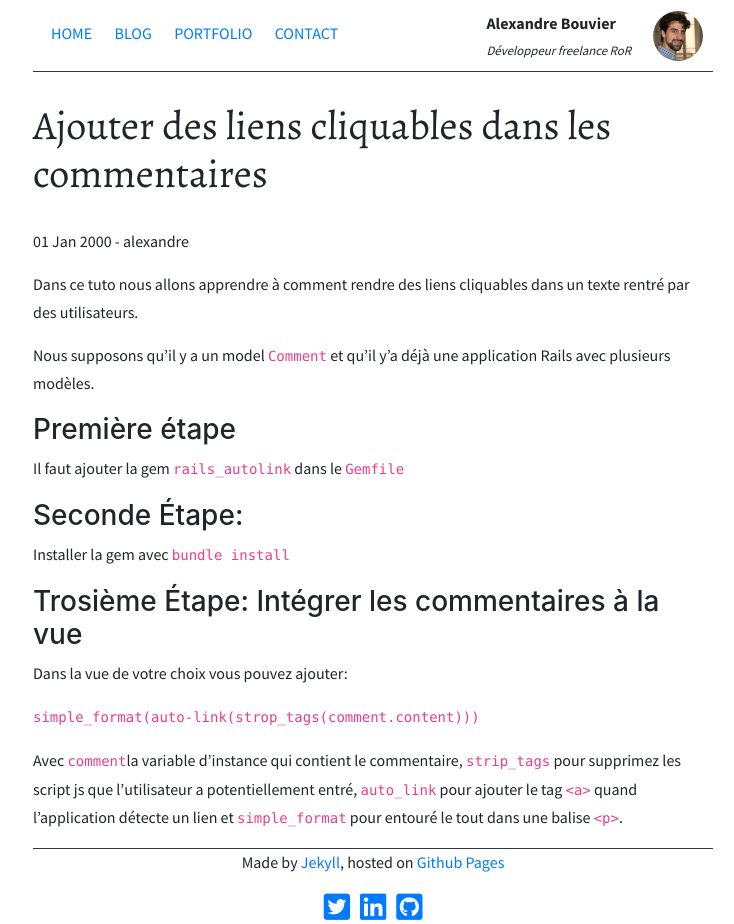
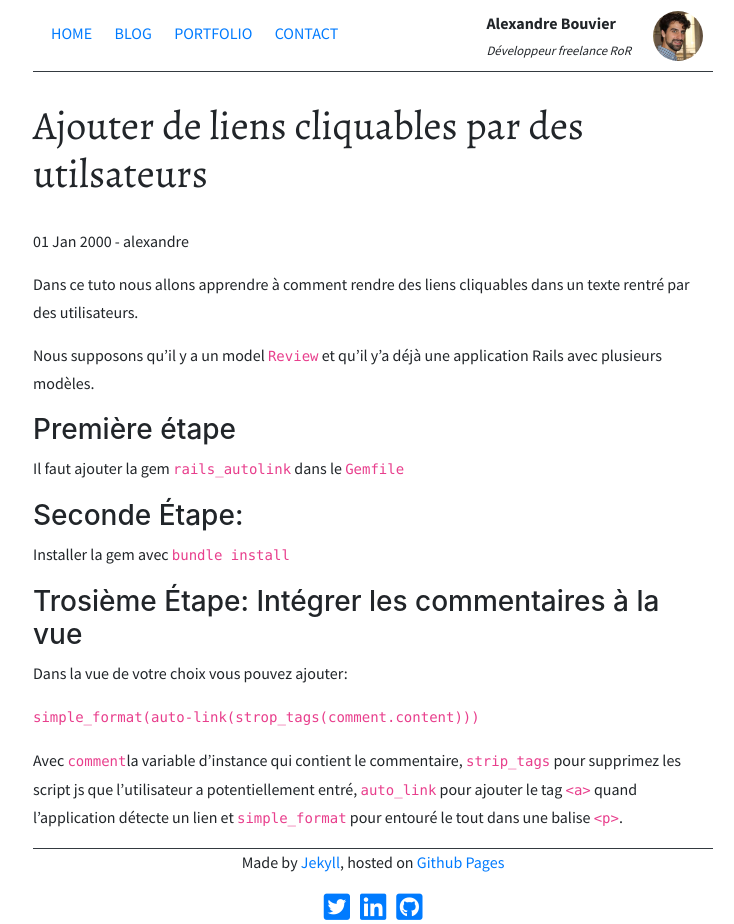
Before and after one commit to alexandrebk/alexandrebk.github.io, a Jekyll site: the page built from _posts/2000-01-01-link_in_comments.md, in a window 1280 px wide. Shown: the whole page, without its empty margins (267-1001 px from the left). Built offline with Jekyll 4.4.1, drawn with Linux system fonts in a browser that asks for light colours; nearby versions of some CDN libraries.

```diff
--- a/_posts/2000-01-01-link_in_comments.md
+++ b/_posts/2000-01-01-link_in_comments.md
@@ -1,13 +1,13 @@
 ---
 layout: post
-title:  "Ajouter des liens cliquables dans les commentaires"
+title:  "Ajouter de liens cliquables par des utilsateurs"
 author: alexandre
 status: draft
 ---
 
 Dans ce tuto nous allons apprendre à comment rendre des liens cliquables dans un texte rentré par des utilisateurs.
 
-Nous supposons qu'il y a un model `Comment` et qu'il y'a déjà une application Rails avec plusieurs modèles.
+Nous supposons qu'il y a un model `Review` et qu'il y'a déjà une application Rails avec plusieurs modèles.
 
 ### Première étape
 
```
Also changed, not shown: _posts/2000-01-01-comments.md (deleted, +0 -18 lines).
